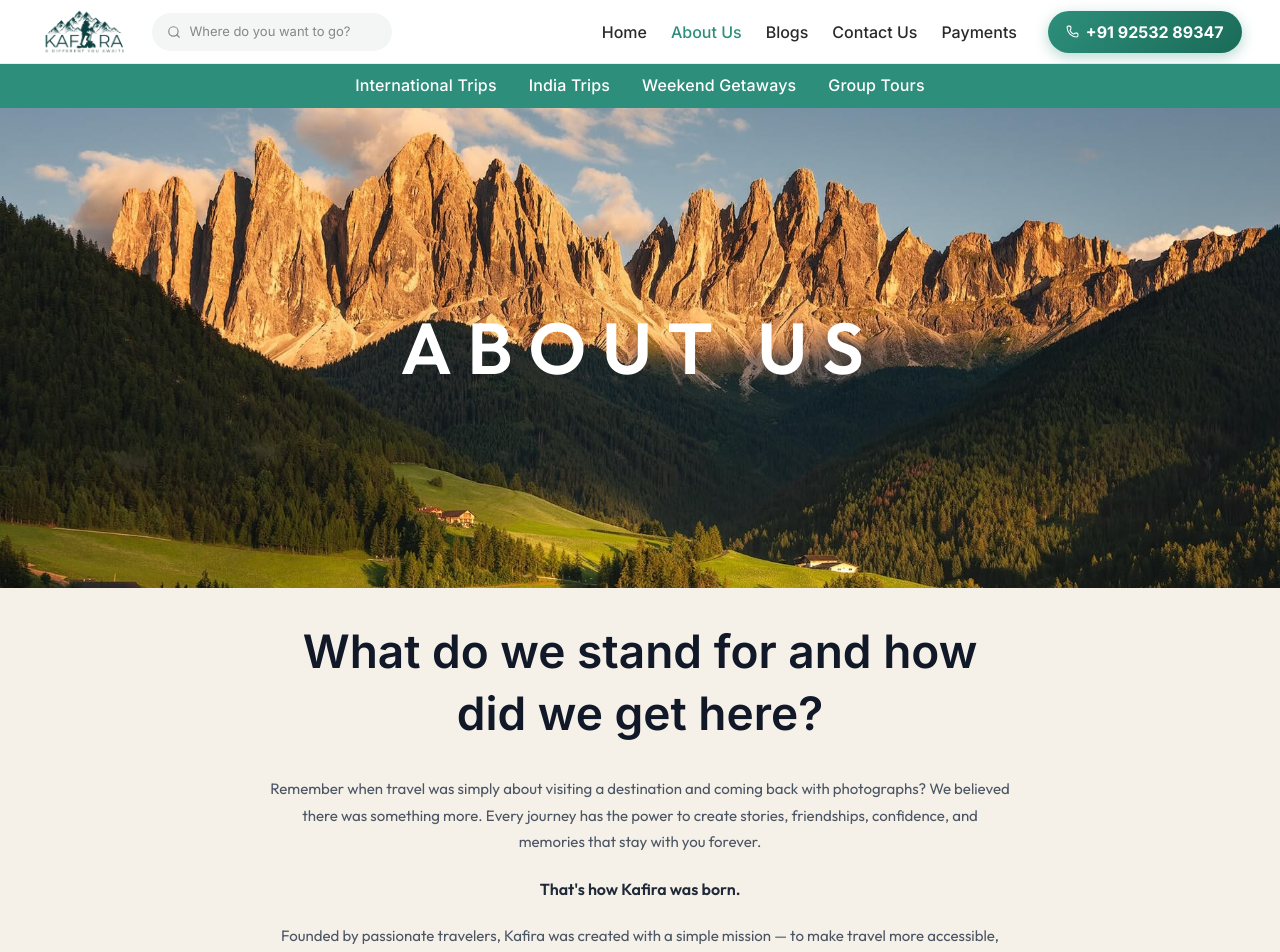
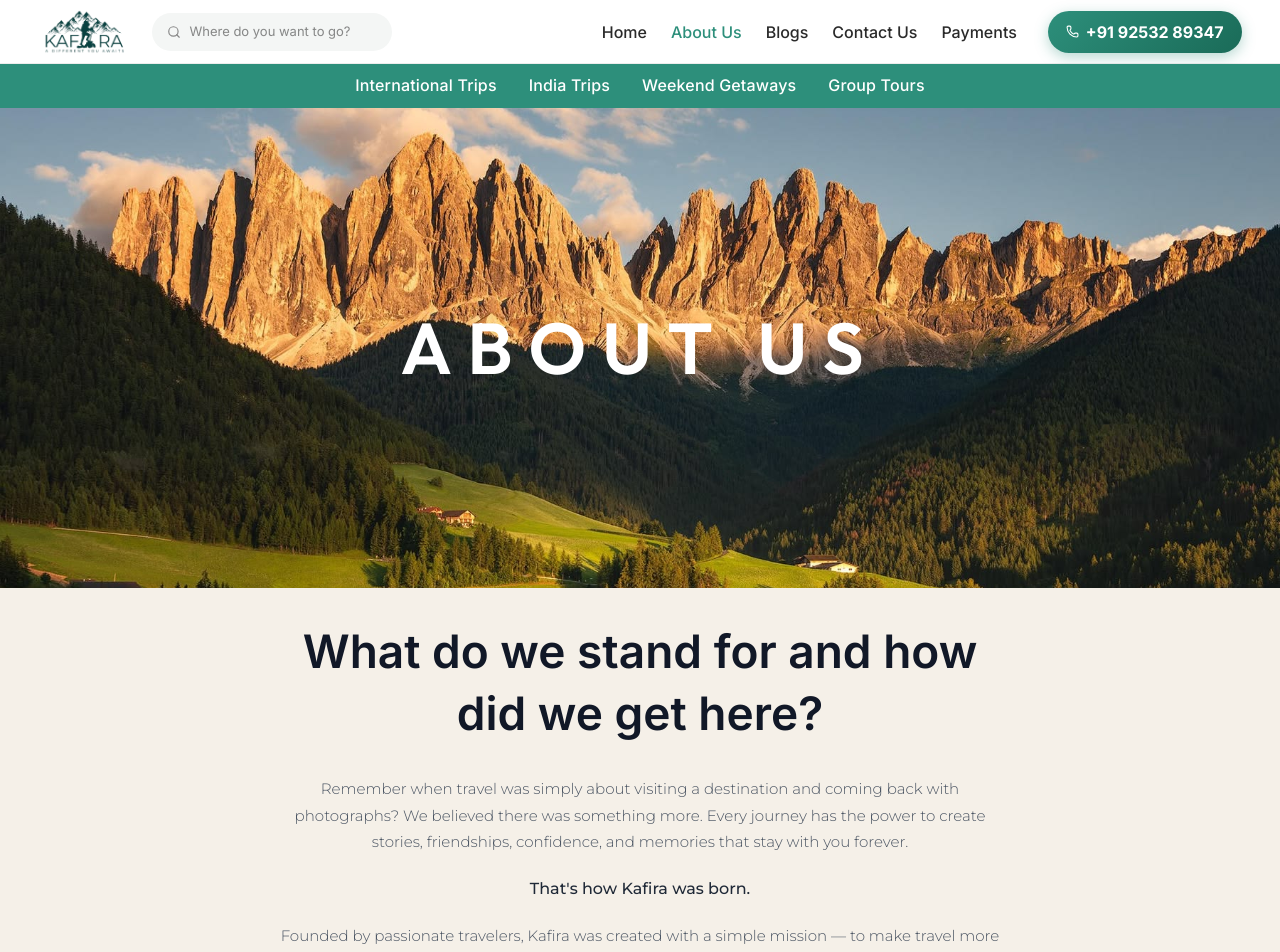
Before and after one commit to metamaster01/kafira-website, a Next.js app: page /about-us in a window 1280 px wide. Shown: the top 952 px of the page. Built offline with nearby package versions, Linux system fonts and the light colour scheme; a web font is replaced by a local one.

Commit message:
client update v3.7

```diff
--- a/components/about/AboutStory.tsx
+++ b/components/about/AboutStory.tsx
@@ -83,14 +83,14 @@ export default function AboutStory() {
               ease: [0.22, 1, 0.36, 1],
             }}
             style={{
-              fontFamily: "inherit",
+              fontFamily: '"Montserrat", sans-serif',
               textAlign: "center",
               marginLeft: "auto",
               marginRight: "auto",
               lineHeight: 1.75,
               marginBottom: i < paragraphs.length - 1 ? "1.25rem" : 0,
               fontSize: highlight ? "1rem" : "clamp(0.82rem, 1.5vw, 0.94rem)",
-              fontWeight: highlight ? 600 : 400,
+              fontWeight: highlight ? 500 : 300,
               color: highlight ? "#1f2937" : "#4b5563",
               maxWidth: "840px",
             }}
@@ -99,6 +99,8 @@ export default function AboutStory() {
           </motion.p>
         ))}
       </div>
+
+
     </section>
   );
 }
```
